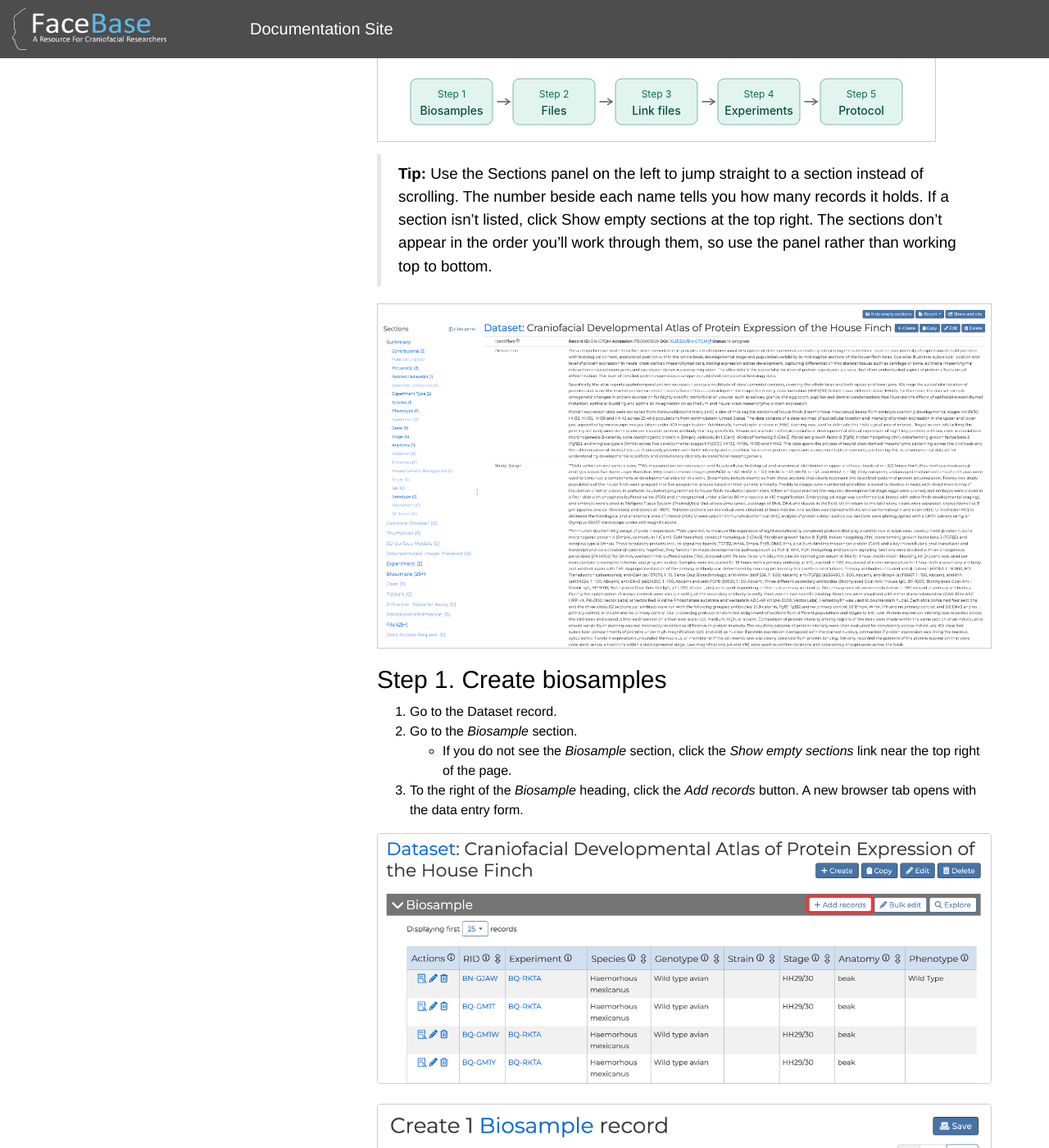
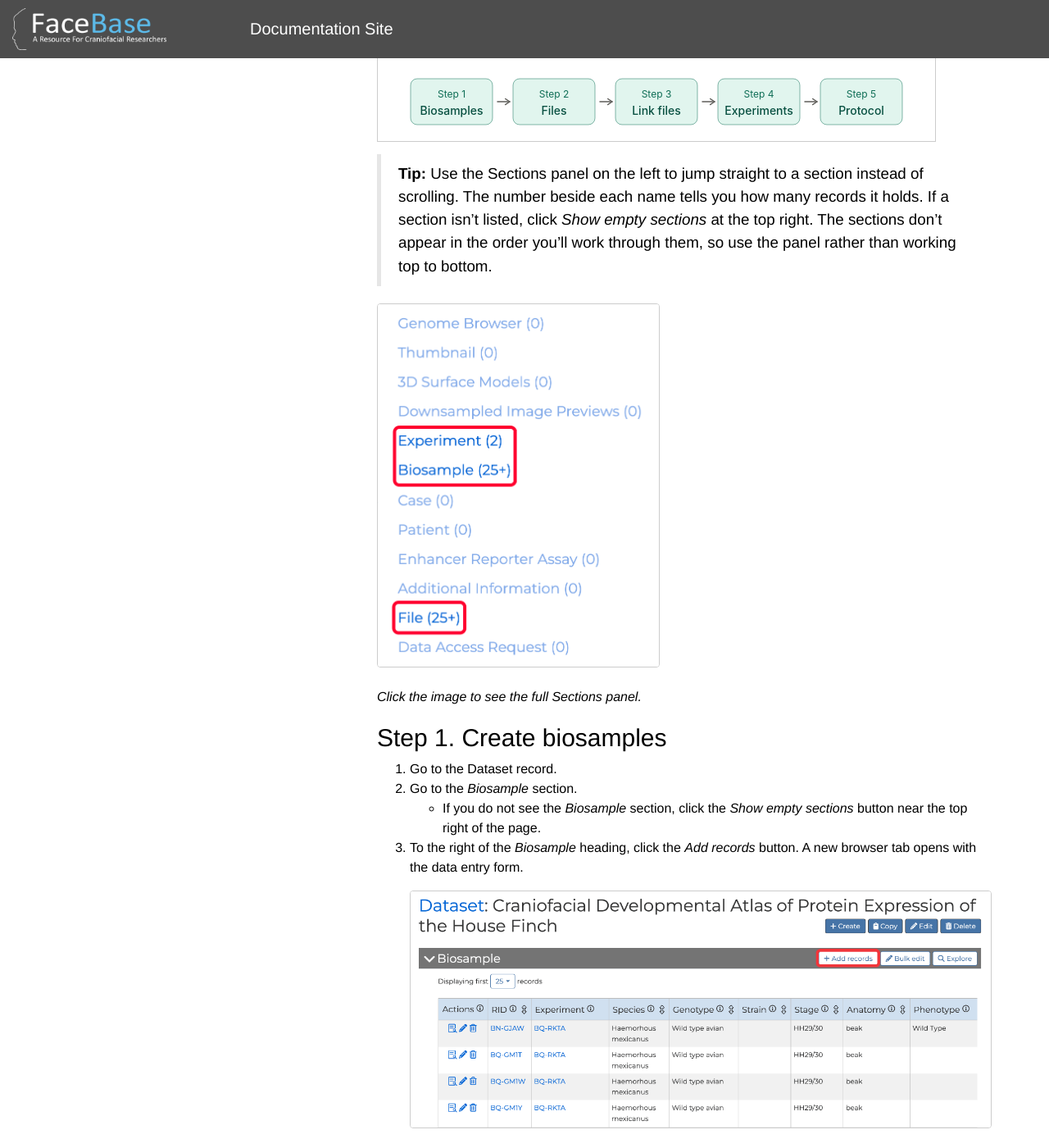
Before and after one commit to informatics-isi-edu/facebase-docs, a Jekyll site: the page built from docs/_docs/submitting/Describe-Experiments-and-Biosamples.md, in a window 1280 px wide and 1400 px high, scrolled down 1157 px. Shown: the whole window at 82% size. Built offline with Jekyll 4.4.1, drawn with Linux system fonts in a browser that asks for light colours; comment, search, counter and statistics services are not loaded; some of the changed text lies outside the part shown.

Commit message:
Completed updates to screenshots. Ready for review

```diff
--- a/docs/_docs/submitting/Describe-Experiments-and-Biosamples.md
+++ b/docs/_docs/submitting/Describe-Experiments-and-Biosamples.md
@@ -34,23 +34,24 @@
 4. [Create experiments](#create-experiments) to describe the experimental details, and link each biosample to its experiment.
 5. [Link a protocol](#link-protocol) to document how the experiment was performed.
 
-![Five steps: biosamples, files, link files, experiments, protocol]({{ "/assets/img/submission-workflow.svg" | relative_url }})
+![A diagram of the five steps in order: create biosamples, upload files, link files to biosamples, create experiments, and link a protocol.]({{ "/assets/img/submission-workflow.svg" | relative_url }}){: .img-responsive}
 
->**Tip:** Use the Sections panel on the left to jump straight to a section instead of scrolling. The number beside each name tells you how many records it holds. If a section isn't listed, click Show empty sections at the top right. The sections don't appear in the order you'll work through them, so use the panel rather than working top to bottom.
+>**Tip:** Use the Sections panel on the left to jump straight to a section instead of scrolling. The number beside each name tells you how many records it holds. If a section isn't listed, click *Show empty sections* at the top right. The sections don't appear in the order you'll work through them, so use the panel rather than working top to bottom.
 
-![The Sections panel on a Dataset page, listing each section with its record count.]({{ "/assets/img/example-sections-sidebar.png" | relative_url }})
+{% include screenshot.html src="/assets/img/example-sections-sidebar.png" full="/assets/img/example-sections-sidebar-full.png" alt="Part of the Sections panel on a Dataset page, listing sections with their record counts. The Experiment, Biosample, and File sections are outlined in red." width=691 %}
 
+*Click the image to see the full Sections panel.*
 
 ## Step 1. Create biosamples {#create-biosamples}
 
 1. Go to the Dataset record.
 2. Go to the *Biosample* section.
-    - If you do not see the *Biosample* section, click the *Show empty sections* link near the top right of the page.
+    - If you do not see the *Biosample* section, click the *Show empty sections* button near the top right of the page.
 3. To the right of the *Biosample* heading, click the *Add records* button. A new browser tab opens with the data entry form.
 
-{% include screenshot.html src="/assets/img/biosample-add-records.png" alt="The Biosample section of a Dataset page, with the Add records button outlined in red." width=2402 %}
+   {% include screenshot.html src="/assets/img/biosample-add-records.png" alt="The Biosample section of a Dataset page, with the Add records button outlined in red." width=2402 %}
 
-{% include screenshot.html src="/assets/img/biosample-form.png" alt="The Create 1 Biosample record form, with the Dataset field already filled in and grayed out." width=2000 %}
+   {% include screenshot.html src="/assets/img/biosample-form.png" alt="The Create 1 Biosample record form, with the Dataset field already filled in and grayed out." width=2000 %}
 
 4. Fill in the form as completely as possible for the fields relevant to your data. Leave the "Experiment" field blank — you will fill it in at [Step 4](#create-experiments), after your experiment records exist. Note: The Dataset field is filled in automatically because you started from the Dataset page.
 5. When you are done, click the *Save* button in the upper right corner.
@@ -66,7 +67,9 @@
 
 >**Tip:** Each new form inherits the values of the right-most existing form. Use this to your advantage: fill in the fields that are shared across records first, click *Clone* as many times as you need, then fill in the values unique to each record.
 
-{% include screenshot.html src="/assets/img/biosample-multi-edit.png" alt="The Create 3 Biosample records form with three records side by side, and the Qty box set to 2 next to the Clone button, outlined in red." width=2904 %}
+{% include screenshot.html src="/assets/img/biosample-multi-edit.png" alt="The Create 3 Biosample records form with three records side by side, and the Qty box set to 2 next to the Clone button, outlined in red." width=2904 zoom=true %}
+
+*Click the image to see it full size.*
 
 Nothing is saved until you click *Save*. The entire form succeeds or fails as a single unit — there are no partial submissions.
 
@@ -97,14 +100,16 @@
 1. Go back to the Dataset page and scroll down to the *File* section.
 2. Narrow the list to the files for one biosample by clicking the *Explore* button and using the search box above the table, or the filters in the left sidebar (click *Show filter panel* if they're hidden). Searching on the portion of the filename that matches that sample — often the [local identifier](#key-terms) — is usually the fastest way.
 
-![The File search page filtered to the 7 files matching 'hh39-dkk3', with the Bulk edit button at the upper right.]({{ "/assets/img/explore-files.png" | relative_url }})
+   {% include screenshot.html src="/assets/img/explore-files.png" alt="The File search page filtered to the 7 files matching 'hh39-dkk3', with the Bulk edit button at the upper right." width=2000 %}
 
 3. Click the *Bulk edit* button.
 4. On the left side of the screen, find the "Biosample" field and click the pencil icon. This will make that field editable across all of the file records.
 5. Click the "Select a value" dropdown and choose the correct biosample record.
-6. Above the dropdown, select the checkbox labeled *N of N selected records* (for example, *7 of 7 selected records*). to apply your choice to every record in the list, then click *Apply*.
+6. Above the dropdown, select the checkbox labeled *N of N selected records* (for example, *7 of 7 selected records*) to apply your choice to every record in the list, then click *Apply*.
 
-![The bulk edit panel for the Biosample field, with the '7 of 7 selected records' checkbox and the Apply button outlined in red.]({{ "/assets/img/bulk-edit-screen.png" | relative_url }})
+   {% include screenshot.html src="/assets/img/bulk-edit-screen.png" alt="The bulk edit panel for the Biosample field, with the '7 of 7 selected records' checkbox and the Apply button outlined in red." width=2566 zoom=true %}
+
+   *Click the image to see it full size.*
 
 7. Click *Save*.
 
@@ -117,12 +122,12 @@
 Create an experiment record to describe the experimental details of your study. The form covers a wide range of experiment types, so in many cases you will fill in only a small number of fields.
 
 1. From the Dataset record, scroll down to the *Experiment* section.
-    - If you do not see the *Experiment* section, click the *Show empty sections* link near the top right of the page.
+    - If you do not see the *Experiment* section, click the *Show empty sections* button near the top right of the page.
 2. To the right of the heading, click the *Add records* button. A new browser tab opens with the data entry form.
 
-![The Experiment section of a Dataset page, with the Add records button outlined in red.]({{ "/assets/img/add-experiment.png" | relative_url }})
+   {% include screenshot.html src="/assets/img/add-experiment.png" alt="The Experiment section of a Dataset page, with the Add records button outlined in red." width=2405 %}
 
-![The Create 1 Experiment record form for a hypothetical RNA-seq assay, with Experiment Type, Local Identifier, Molecule Type, and Strandedness filled in and the remaining fields blank.]({{ "/assets/img/experiment-form-seq.png" | relative_url }})
+   {% include screenshot.html src="/assets/img/experiment-form-seq.png" alt="The Create 1 Experiment record form for a hypothetical RNA-seq assay, with Experiment Type, Local Identifier, Molecule Type, and Strandedness filled in and the remaining fields blank." width=2000 %}
 
 3. Fill in the form as completely as possible for the fields relevant to your data. The example above shows a hypothetical RNA-seq experiment; many fields are left blank because they do not apply to that experiment type.
 4. Click *Save*. You will see the newly entered experiment information.
@@ -134,12 +139,11 @@
 1. From the Dataset page, open the *Biosample* section.
 2. For each biosample, click the pencil (*Edit*) icon in the list — or open the biosample record and click *Edit*. The Experiment column will be empty until you complete this step.
 
-![The Biosample list on a Dataset page, with the pencil (Edit) icon for the first record outlined in red.]({{ "/assets/img/biosample-list-edit-icon.png" | relative_url }})
-
+   {% include screenshot.html src="/assets/img/biosample-list-edit-icon.png" alt="The Biosample list on a Dataset page, with the pencil (Edit) icon for the first record outlined in red." width=783 %}
 
 3. Click the "Experiment" field. In the "Select Experiment for Biosample" window, click the button in the "Select" column next to the correct experiment.
 
-![The Select Experiment window listing five experiments, with the Select button for one of them outlined in red.]({{ "/assets/img/select-experiment-window.png" | relative_url }})
+   {% include screenshot.html src="/assets/img/select-experiment-window.png" alt="The Select Experiment window listing five experiments, with the Select button for one of them outlined in red." width=1888 %}
 
 4. Click *Save*.
 
@@ -148,14 +152,24 @@
 Linking a protocol tells others exactly how the experiment was performed, which is often what makes your data reusable.
 
 1. From the Dataset page, scroll down to the *Experiment* section and click the *View Details* icon.
-2. On the experiment record, find the "Protocols" field and click *Link records*. This opens the "Select Protocol" window. If your protocol is already in the system, select it.
-![The Select Protocol window on an experiment record, listing available protocols.]({{ "/assets/img/link-experiment-to-protocol.png" | relative_url }})
-3. If your protocol is not already in the system, create a new protocol: Click the *Create new* button. A new browser tab opens, where you can add the protocol in one of three ways:
+2. On the experiment record, find the "Protocols" field and click *Link records*. This opens the "Link Protocols to Experiment" window. If your protocol is already in the system, check the box next to it and click *Link*.
+
+   {% include screenshot.html src="/assets/img/link-experiment-to-protocol.png" alt="The Protocols field on an experiment record, showing None, with the Link records button outlined in red." width=2000 %}
+
+   {% include screenshot.html src="/assets/img/select-protocol-window.png" alt="The Link Protocols to Experiment window, with one protocol's checkbox selected and the Link button outlined in red." width=1592 %}
+
+3. If your protocol isn't in the system yet, click *Create new*. A new browser tab opens.
+
+   {% include screenshot.html src="/assets/img/create-new-protocol.png" alt="The Link Protocols window, with the Create new button outlined in red." width=1592 %}
+
+4. Fill in the required *Project* and *Name* fields (leave the *Released* field set to "false"), then add the protocol in one of three ways:
     1. Fill in the "Description" field with the protocol information for online display,
     2. Enter a link to an existing online source in the "URL" field, or
     3. Upload a file (PDF, Word document, etc.) by clicking *Select File* at the "Protocol Document" field.
-![The Create Protocol form, showing the Description, URL, and Protocol Document fields.]({{ "/assets/img/create-protocol.png" | relative_url }})
-4. Click *Save*. Close the tab and return to the "Select Protocol" window to select the protocol record you just created.
+
+   {% include screenshot.html src="/assets/img/create-new-protocol-form.png" alt="The Create 1 Protocol record form. The Description, URL, and Protocol Document fields, the three ways to add a protocol, are outlined in red." width=2000 %}
+
+5. Click *Save*. Close the tab and return to the "Link Protocols to Experiment" window to select the protocol record you just created.
 
 ## Enhancer reporter records {#enhancer-records}
 
--- a/docs/_includes/screenshot.html
+++ b/docs/_includes/screenshot.html
@@ -1,4 +1,3 @@
-<img src="{{ include.src | relative_url }}"
-     alt="{{ include.alt }}"
-     width="{{ include.width | divided_by: 2 }}"
-     class="img-responsive screenshot">
+{%- assign link = include.full | default: include.src -%}
+{%- capture img -%}<img src="{{ include.src | relative_url }}" alt="{{ include.alt }}" width="{{ include.width | divided_by: 2 }}" class="img-responsive screenshot">{%- endcapture -%}
+{%- if include.zoom or include.full -%}<a href="{{ link | relative_url }}" target="_blank">{{ img }}</a>{%- else -%}{{ img }}{%- endif -%}
--- a/docs/assets/css/main.scss
+++ b/docs/assets/css/main.scss
@@ -96,6 +96,7 @@
 .gsc-control-cse {
   background-color: #4D4D4D;
   border: 0;
+  padding: 4px 0;
 }
 
 .tt-suggestion.tt-selectable {
```
Also changed, not shown: docs/assets/img/biosample-list-edit-icon.png, docs/assets/img/create-new-protocol-form.png (added), docs/assets/img/create-new-protocol.png (added), docs/assets/img/create-protocol.png (deleted), docs/assets/img/example-sections-sidebar-full.png (added), docs/assets/img/example-sections-sidebar.png, docs/assets/img/experiment-form-seq.png, docs/assets/img/experiment-form.png (deleted), docs/assets/img/link-experiment-to-protocol.png, docs/assets/img/select-protocol-window.png (added).
